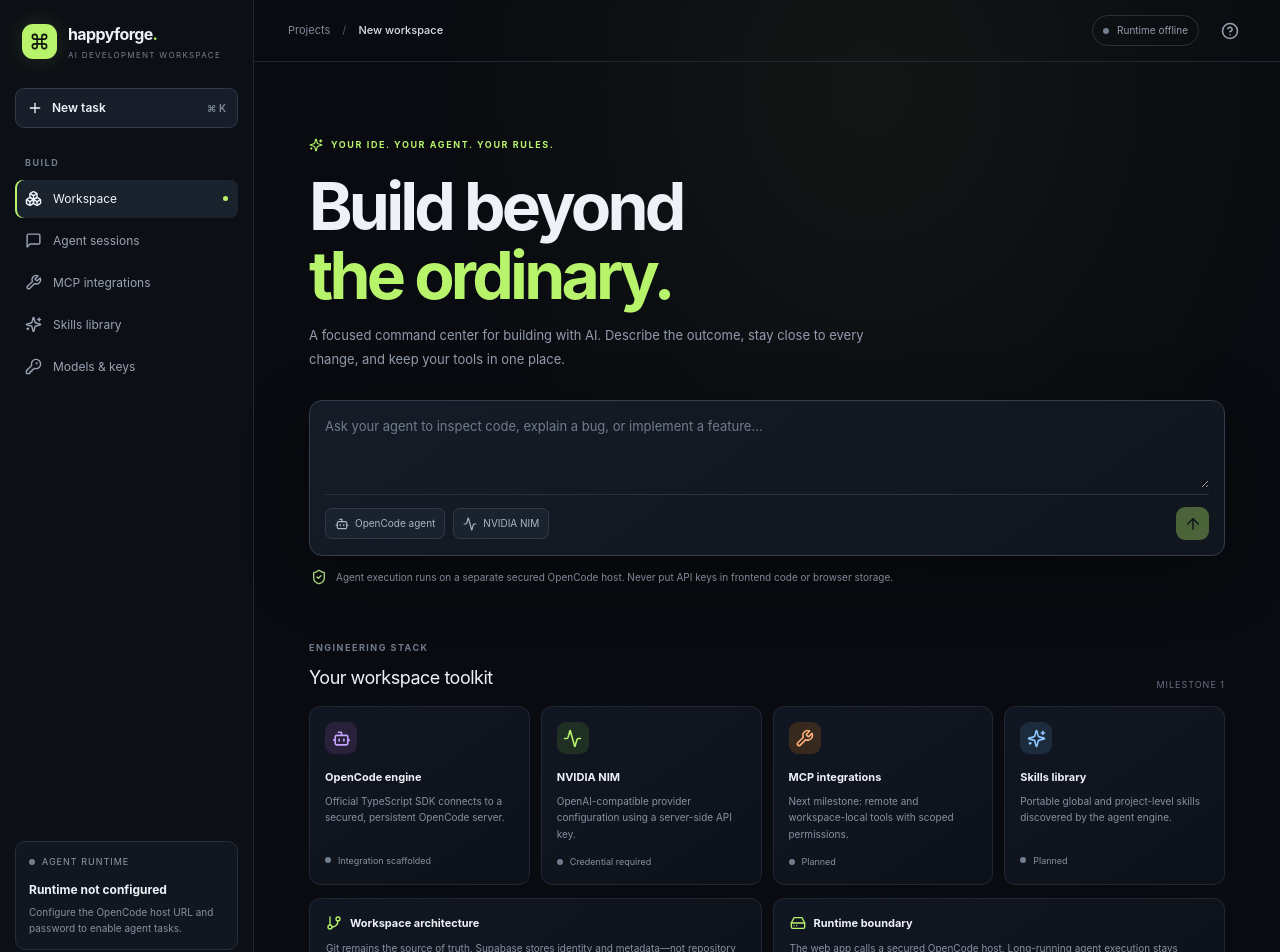
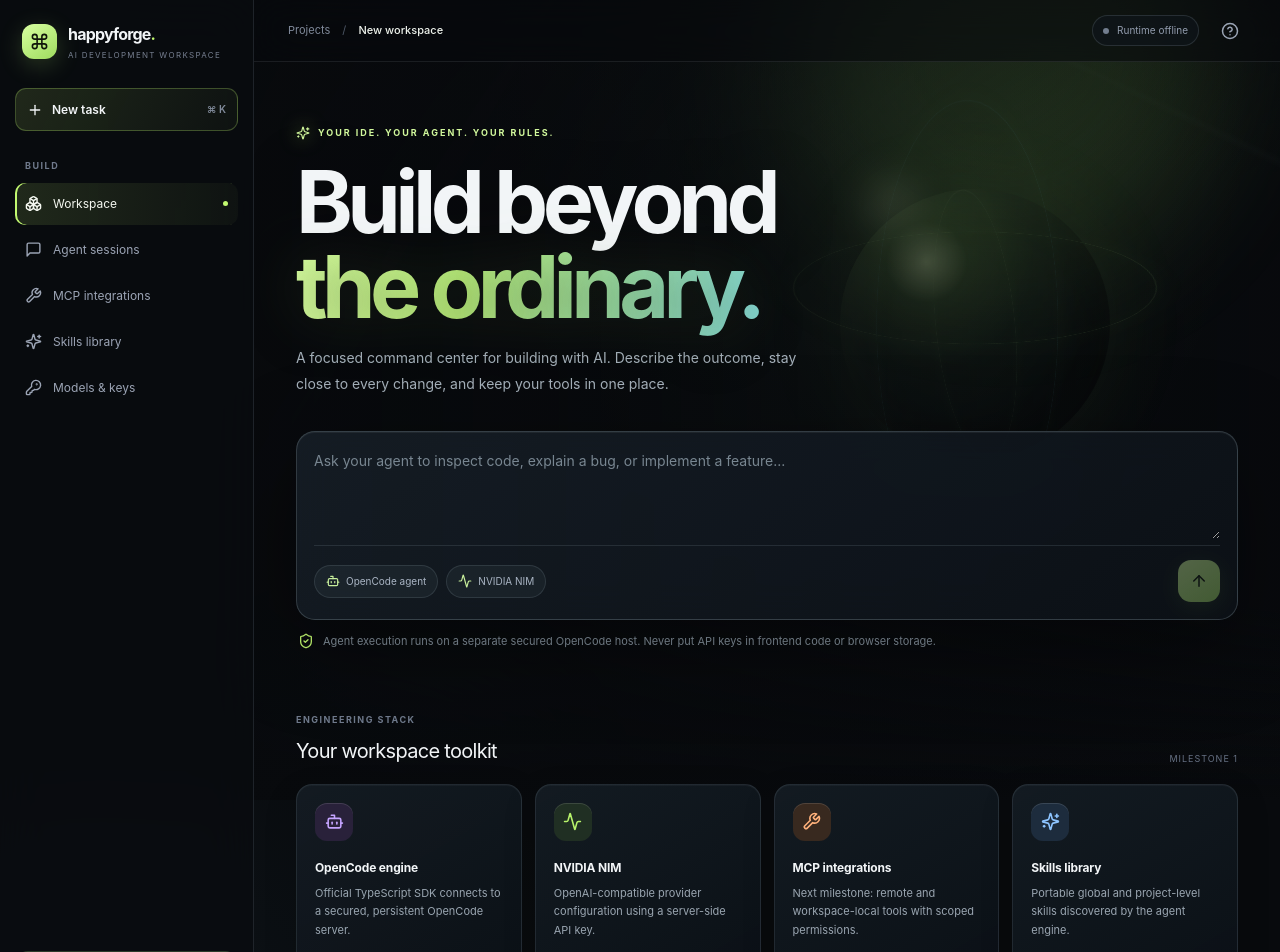
Before and after one commit to animewar3000-dot/Happyforge, a Next.js app: page / in a window 1280 px wide. Shown: the top 952 px of the page. Built offline with nearby package versions, Linux system fonts and the light colour scheme.

Commit message:
Introduce immersive dark UI and responsive interaction states

```diff
--- a/app/globals.css
+++ b/app/globals.css
@@ -118,3 +118,194 @@ footer{text-align:center;color:#515d6d;font-size:8px;letter-spacing:1.8px;margin
 .auth-success{color:#c7f49b;background:#1b2d1d;border:1px solid #345532}
 .auth-footnote{font-size:9px;line-height:1.6;color:#758092;text-align:center;margin:20px 0 0}
 @media(max-width:520px){.auth-shell{padding:14px}.auth-card{border-radius:14px}.auth-brand{margin-bottom:29px}}
+
+
+/* Happyforge visual system — graphite, acid-lime and atmospheric depth */
+:root{
+  --bg:#080a0d;
+  --panel:#0d1117;
+  --panel2:#121923;
+  --line:rgba(170,190,210,.13);
+  --text:#f2f5f7;
+  --muted:#929eaa;
+  --accent:#c2f970;
+  --accent-soft:rgba(194,249,112,.12);
+  --cyan:#82d9e8;
+}
+html,body{background:#080a0d}
+.forge-shell{
+  position:relative;
+  isolation:isolate;
+  overflow:hidden;
+  background:
+    radial-gradient(ellipse at 68% 9%,rgba(113,180,119,.09),transparent 31%),
+    radial-gradient(ellipse at 8% 85%,rgba(79,135,161,.07),transparent 30%),
+    #080a0d;
+}
+.ambient-scene{position:fixed;inset:0;z-index:-1;overflow:hidden;pointer-events:none;perspective:1100px}
+.ambient-grid{
+  position:absolute;inset:-15%;
+  opacity:.17;
+  background-image:linear-gradient(rgba(157,184,198,.10) 1px,transparent 1px),linear-gradient(90deg,rgba(157,184,198,.10) 1px,transparent 1px);
+  background-size:68px 68px;
+  mask-image:radial-gradient(ellipse at 67% 20%,#000 0%,transparent 70%);
+  transform:perspective(700px) rotateX(62deg) translateY(14%);
+  transform-origin:top center;
+}
+.ambient-glow{position:absolute;border-radius:50%;filter:blur(70px);opacity:.2}
+.ambient-glow-one{width:430px;height:430px;right:5%;top:-170px;background:#a3ec67}
+.ambient-glow-two{width:300px;height:300px;left:18%;bottom:-180px;background:#327f9b;opacity:.13}
+.ambient-object{
+  position:absolute;width:min(44vw,520px);aspect-ratio:1;right:3.5%;top:8%;
+  transform-style:preserve-3d;opacity:.52;will-change:transform;
+}
+.ambient-orb{position:absolute;inset:0;border-radius:50%;transform-style:preserve-3d;filter:drop-shadow(0 0 55px rgba(163,236,103,.11))}
+.orb-core{
+  position:absolute;inset:24%;border-radius:50%;
+  background:radial-gradient(circle at 32% 27%,rgba(227,255,185,.75),rgba(159,225,108,.24) 15%,rgba(64,104,71,.12) 40%,rgba(9,14,17,.03) 68%);
+  box-shadow:inset -22px -20px 60px rgba(0,0,0,.7),inset 12px 10px 38px rgba(206,255,157,.14),0 0 100px rgba(173,241,110,.12);
+  transform:translateZ(25px);
+}
+.orb-ring{position:absolute;inset:15%;border:1px solid rgba(191,242,145,.24);border-radius:50%;box-shadow:0 0 35px rgba(151,225,123,.06),inset 0 0 25px rgba(151,225,123,.04)}
+.orb-ring-one{transform:rotateX(72deg) rotateZ(-24deg) translateZ(38px)}
+.orb-ring-two{inset:7%;transform:rotateY(66deg) rotateZ(31deg) translateZ(-8px);border-color:rgba(130,217,232,.18)}
+.orb-ring-three{inset:24%;transform:rotateX(18deg) rotateY(72deg) rotateZ(70deg);border-color:rgba(214,250,173,.15)}
+.orb-highlight{position:absolute;width:10%;height:10%;top:22%;left:29%;border-radius:50%;background:#e3ffc1;filter:blur(18px);opacity:.42;transform:translateZ(65px)}
+.ambient-vignette{position:absolute;inset:0;background:linear-gradient(90deg,#080a0d 0%,rgba(8,10,13,.72) 42%,rgba(8,10,13,.1) 100%),linear-gradient(0deg,#080a0d 0%,transparent 24%,transparent 78%,rgba(8,10,13,.28) 100%)}
+.sidebar{
+  position:relative;z-index:5;
+  background:rgba(9,12,16,.78);
+  border-right:1px solid rgba(190,210,225,.12);
+  backdrop-filter:blur(24px);
+  -webkit-backdrop-filter:blur(24px);
+}
+.brand-mark{border-radius:12px;background:linear-gradient(145deg,#d8ffa0,#9edb5e);box-shadow:0 6px 24px rgba(181,239,117,.2)}
+.brand-name{letter-spacing:-.8px}
+.new-task{
+  height:43px;border-radius:11px;border-color:rgba(194,249,112,.26);
+  background:linear-gradient(115deg,rgba(194,249,112,.13),rgba(194,249,112,.035));
+  transition:transform .22s ease,border-color .22s ease,background .22s ease;
+}
+.new-task:hover{transform:translateY(-2px);border-color:rgba(194,249,112,.55);background:rgba(194,249,112,.16)}
+.nav-item{min-height:42px;border-radius:10px;transition:background .2s ease,color .2s ease,transform .2s ease}
+.nav-item:hover{transform:translateX(3px);background:rgba(174,198,212,.08)}
+.nav-active{background:linear-gradient(90deg,rgba(194,249,112,.13),rgba(194,249,112,.035));color:#f5f8f1;box-shadow:inset 2px 0 var(--accent)}
+.runtime-card{
+  border-radius:13px;border-color:rgba(194,249,112,.16);
+  background:linear-gradient(145deg,rgba(194,249,112,.07),rgba(18,25,35,.84) 55%);
+}
+.main-panel{position:relative;z-index:1}
+.topbar{
+  position:sticky;top:0;z-index:3;
+  background:rgba(8,10,13,.58);
+  backdrop-filter:blur(18px);-webkit-backdrop-filter:blur(18px);
+  border-color:rgba(190,210,225,.1);
+}
+.breadcrumb strong{color:#f0f5ef}
+.content-wrap{position:relative;max-width:1100px;padding-top:clamp(58px,8vh,100px)}
+.welcome-kicker{color:#d2f99d;letter-spacing:2px}
+.welcome-kicker svg{filter:drop-shadow(0 0 9px rgba(194,249,112,.6))}
+h1{
+  position:relative;z-index:1;
+  font-size:clamp(48px,7vw,86px);line-height:.99;
+  letter-spacing:-.065em;font-weight:650;
+  text-wrap:balance;
+  text-shadow:0 8px 55px rgba(0,0,0,.35);
+}
+h1 span{
+  color:transparent;
+  background:linear-gradient(100deg,#d8ffa0 0%,#b9ed7a 36%,#83d5d0 100%);
+  -webkit-background-clip:text;background-clip:text;
+  filter:drop-shadow(0 0 30px rgba(172,231,120,.12));
+}
+.hero-copy{font-size:14px;max-width:520px;color:#a5b0ba;line-height:1.85;margin-bottom:34px}
+.composer{
+  position:relative;border-radius:19px;padding:17px;
+  border:1px solid rgba(195,219,229,.2);
+  background:linear-gradient(145deg,rgba(22,30,38,.92),rgba(12,17,23,.93));
+  box-shadow:0 24px 90px rgba(0,0,0,.34),inset 0 1px rgba(255,255,255,.055);
+  backdrop-filter:blur(20px);
+  transition:border-color .25s ease,box-shadow .25s ease,transform .25s ease;
+}
+.composer:focus-within{border-color:rgba(194,249,112,.48);box-shadow:0 24px 90px rgba(0,0,0,.42),0 0 0 4px rgba(194,249,112,.055),inset 0 1px rgba(255,255,255,.07)}
+.composer textarea{min-height:90px;font-size:14px;line-height:1.7}
+.composer textarea::placeholder{color:#788691}
+.composer-footer{border-color:rgba(190,210,225,.12);padding-top:14px}
+.provider-chip{border-radius:999px;background:rgba(147,171,185,.07);border-color:rgba(171,194,207,.14);padding:8px 11px}
+.provider-chip svg{color:#c8ef9c}
+.send-button{
+  width:42px;height:42px;border-radius:13px;
+  background:linear-gradient(145deg,#d7ffa0,#a7e46a);
+  box-shadow:0 5px 24px rgba(174,239,108,.19);
+  transition:transform .2s ease,box-shadow .2s ease,filter .2s ease;
+}
+.send-button:not(:disabled):hover{transform:translateY(-3px) scale(1.04);box-shadow:0 9px 30px rgba(174,239,108,.3);filter:brightness(1.06)}
+.send-button:not(:disabled):active{transform:translateY(0) scale(.96)}
+button:focus-visible,textarea:focus-visible{outline:2px solid #c2f970;outline-offset:3px}
+.notice{font-size:11px;color:#84919c;margin-bottom:54px}
+.notice svg{color:#c2f970}
+.section-heading{margin-bottom:18px}
+.section-heading h2{font-size:20px;letter-spacing:-.7px}
+.tool-grid{gap:13px;perspective:1000px}
+.tool-card,.info-panel{
+  position:relative;overflow:hidden;
+  border-radius:16px;
+  border-color:rgba(178,201,215,.13);
+  background:linear-gradient(150deg,rgba(21,29,37,.88),rgba(12,17,23,.91));
+  box-shadow:0 12px 34px rgba(0,0,0,.13),inset 0 1px rgba(255,255,255,.035);
+  transition:border-color .25s ease,box-shadow .25s ease,background .25s ease;
+}
+.tool-card::before,.info-panel::before{
+  content:"";position:absolute;inset:0;pointer-events:none;opacity:0;
+  background:radial-gradient(320px circle at 50% 0%,rgba(194,249,112,.09),transparent 70%);
+  transition:opacity .25s ease;
+}
+.tool-card:hover,.info-panel:hover{border-color:rgba(194,249,112,.28);box-shadow:0 20px 45px rgba(0,0,0,.25),inset 0 1px rgba(255,255,255,.06)}
+.tool-card:hover::before,.info-panel:hover::before{opacity:1}
+.tool-card{padding:18px;transform-style:preserve-3d}
+.tool-icon{width:38px;height:38px;border-radius:12px;margin-bottom:18px;box-shadow:inset 0 1px rgba(255,255,255,.12)}
+.tool-title{font-size:12px;letter-spacing:-.15px}
+.tool-card p,.info-panel p{font-size:11px;line-height:1.7;color:#9aa6b1}
+.card-status{font-size:10px;color:#9ca9b3}
+.bottom-grid{gap:13px;margin-top:15px}
+.info-panel{padding:19px}
+.panel-title{font-size:12px}
+.architecture-tags span{border-radius:999px;background:rgba(147,171,185,.07);border-color:rgba(171,194,207,.12);padding:6px 10px}
+.conversation{
+  border-radius:17px;border-color:rgba(180,204,218,.16);
+  background:rgba(12,17,23,.88);backdrop-filter:blur(18px);
+}
+.chat-message{border-color:rgba(180,204,218,.1)}
+.message-avatar{border-radius:10px}
+.working-indicator{color:#d4f7a1}
+.agent-error{border-radius:11px}
+footer{color:#65727e;letter-spacing:2.2px}
+.icon-button{border-radius:10px;transition:background .2s ease,color .2s ease,transform .2s ease}
+.icon-button:hover{background:rgba(178,201,215,.09);color:#eff6ee;transform:translateY(-1px)}
+.connection-pill{border-color:rgba(180,204,218,.15);background:rgba(16,23,30,.56)}
+@media(max-width:1050px){
+  .ambient-object{width:56vw;right:-8%;top:11%;opacity:.38}
+  .content-wrap{padding-top:62px}
+}
+@media(max-width:700px){
+  .ambient-object{width:88vw;right:-42%;top:8%;opacity:.29}
+  .ambient-vignette{background:linear-gradient(90deg,rgba(8,10,13,.95),rgba(8,10,13,.48)),linear-gradient(0deg,#080a0d 0%,transparent 32%,rgba(8,10,13,.15) 100%)}
+  .content-wrap{padding:52px 18px 28px}
+  h1{font-size:clamp(47px,13vw,62px);letter-spacing:-.07em;line-height:1.01}
+  .hero-copy{font-size:12px;max-width:420px}
+  .composer{padding:14px;border-radius:16px}
+  .composer textarea{min-height:84px;font-size:13px}
+  .tool-grid{gap:9px}
+  .tool-card{padding:13px;border-radius:13px}
+  .tool-card p{font-size:10px;min-height:58px}
+  .tool-icon{margin-bottom:13px}
+  .info-panel{border-radius:13px}
+}
+@media(max-width:380px){
+  .content-wrap{padding-left:14px;padding-right:14px}
+  h1{font-size:44px}
+  .tool-card{padding:11px}
+}
+@media(prefers-reduced-motion:reduce){
+  *,*::before,*::after{scroll-behavior:auto!important;animation-duration:.01ms!important;animation-iteration-count:1!important;transition-duration:.01ms!important}
+}
```
